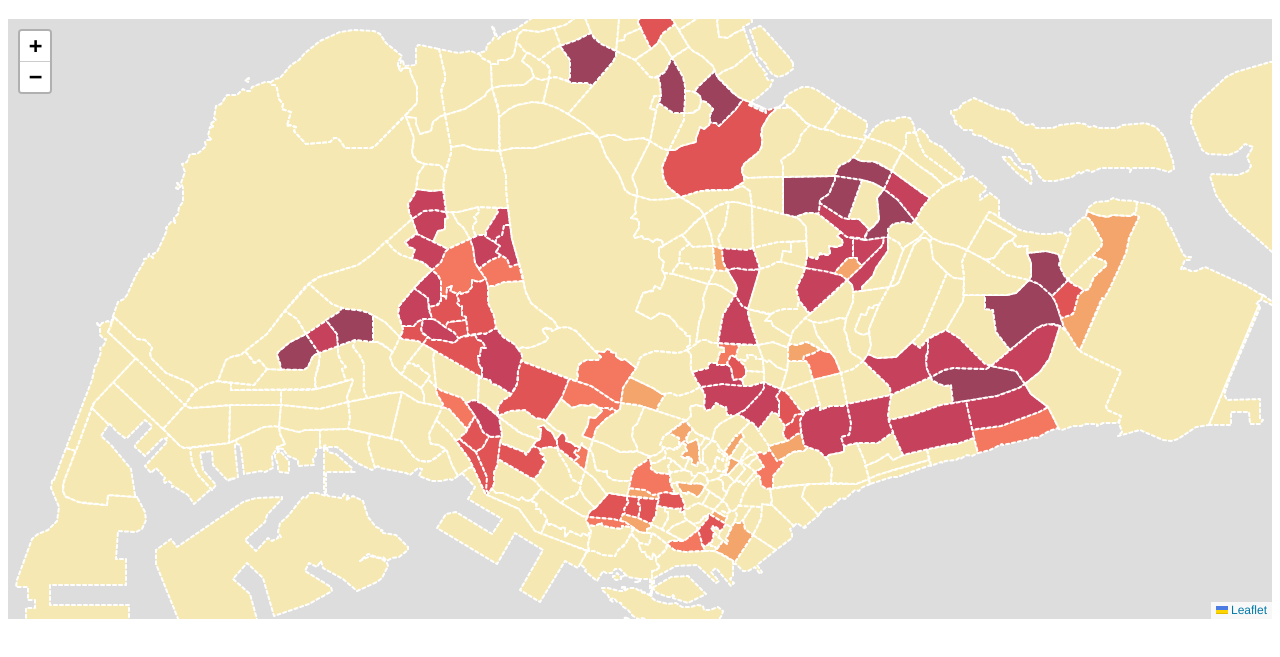
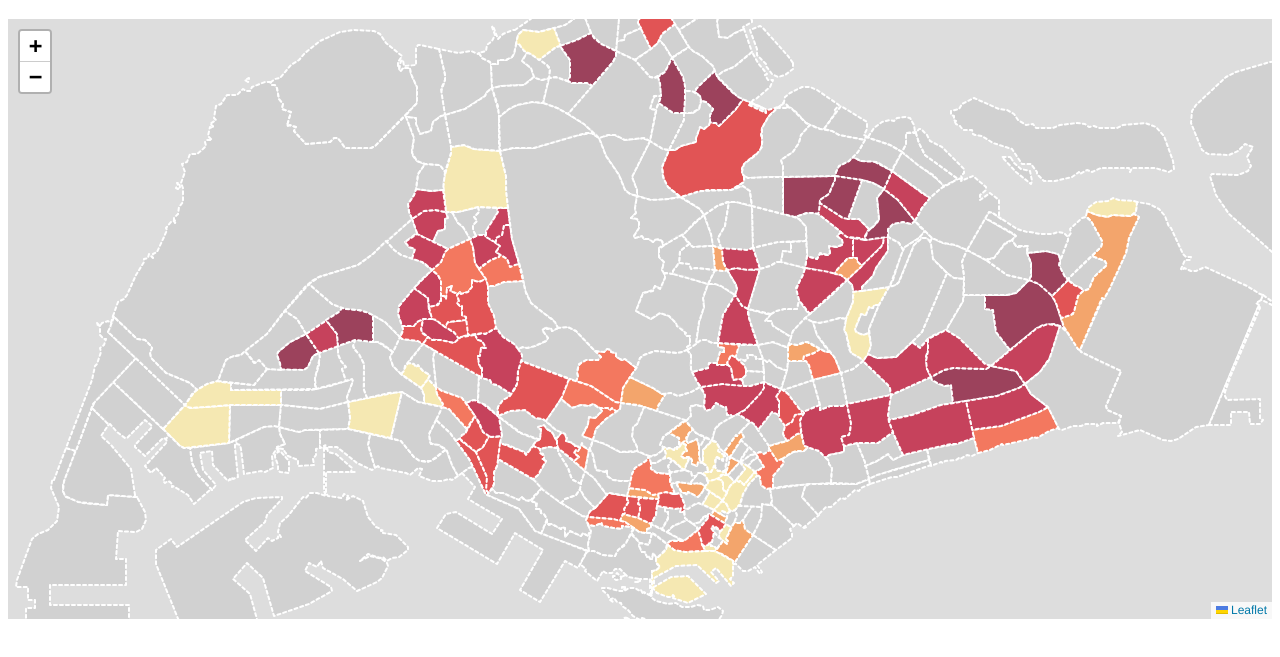
Before and after one commit to Hz1009607/HCDIV-4, a plain HTML site: page index.html in a window 1280 px wide. Shown: the part 61-718 px from the top of the page. Drawn offline with nearby package versions, Linux system fonts and the light colour scheme.

Commit message:
Update index.html

```diff
--- a/index.html
+++ b/index.html
@@ -159,6 +159,7 @@
 
         // Function to get color based on population
         function getColor(d) {
+            if (d === 0) return '#CCCCCC';
             return d > 50000 ? '#800026' :
                    d > 20000 ? '#BD0026' :
                    d > 10000 ? '#E31A1C' :
```
